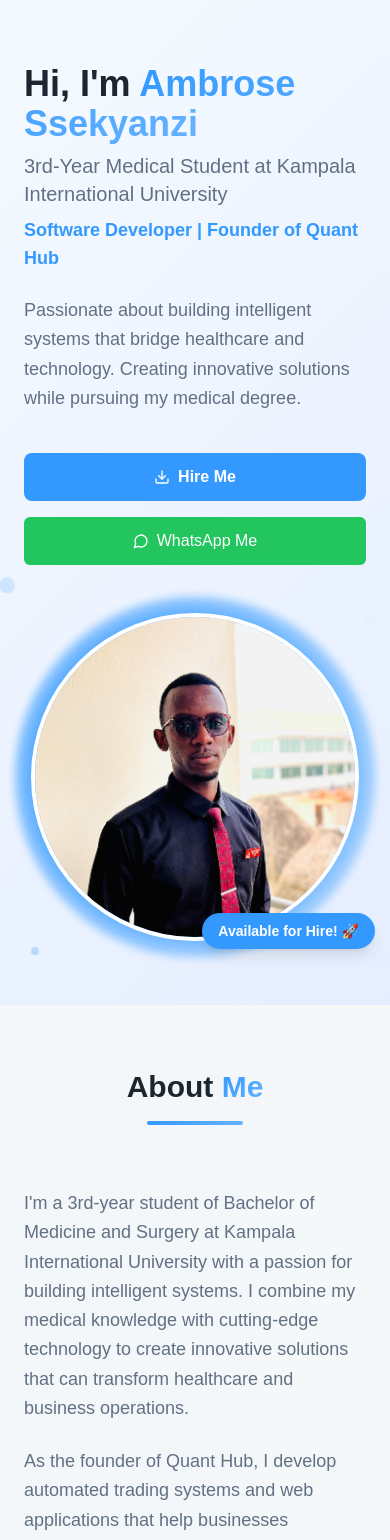
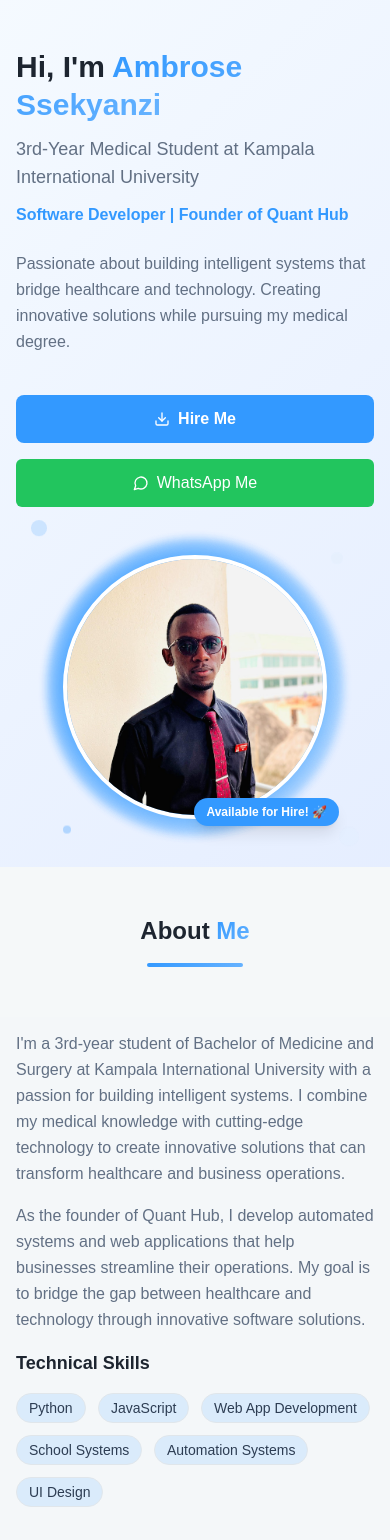
Before and after one commit to Ambrose17-glitch/ambrose-portfolio-hub-online, a React (Vite) app: page / in a window 390 px wide. Shown: the top 1540 px of the page. Built offline with nearby package versions, Linux system fonts and the light colour scheme.

Commit message:
Make website responsive
Ensure responsiveness across devices and update tagline.

```diff
--- a/src/components/About.tsx
+++ b/src/components/About.tsx
@@ -6,7 +6,7 @@ const About = () => {
     "JavaScript",
     "Web App Development",
     "School Systems",
-    "Trading Bots",
+    "Automation Systems",
     "UI Design"
   ];
 
@@ -24,7 +24,7 @@ const About = () => {
     {
       icon: TrendingUp,
       title: "Entrepreneur",
-      description: "Founder of Quant Hub trading solutions"
+      description: "Founder of Quant Hub - Business Solutions"
     },
     {
       icon: Palette,
@@ -37,7 +37,7 @@ const About = () => {
     <section id="about" className="section-padding bg-muted/30">
       <div className="container-max">
         <div className="text-center mb-16 animate-fade-in">
-          <h2 className="text-3xl md:text-4xl lg:text-5xl font-bold text-foreground mb-4">
+          <h2 className="text-2xl sm:text-3xl md:text-4xl lg:text-5xl font-bold text-foreground mb-4">
             About <span className="text-gradient">Me</span>
           </h2>
           <div className="w-24 h-1 primary-gradient mx-auto mb-6 rounded-full"></div>
@@ -45,22 +45,22 @@ const About = () => {
 
         <div className="grid lg:grid-cols-2 gap-12 items-center">
           {/* Bio Content */}
-          <div className="animate-slide-up space-y-6">
-            <p className="text-lg text-muted-foreground leading-relaxed">
+          <div className="animate-slide-up space-y-4 sm:space-y-6">
+            <p className="text-base sm:text-lg text-muted-foreground leading-relaxed">
               I'm a 3rd-year student of Bachelor of Medicine and Surgery at Kampala International University
               with a passion for building intelligent systems. I combine my medical knowledge with cutting-edge
               technology to create innovative solutions that can transform healthcare and business operations.
             </p>
 
-            <p className="text-lg text-muted-foreground leading-relaxed">
-              As the founder of Quant Hub, I develop automated trading systems and web applications
+            <p className="text-base sm:text-lg text-muted-foreground leading-relaxed">
+              As the founder of Quant Hub, I develop automated systems and web applications
               that help businesses streamline their operations. My goal is to bridge the gap between
               healthcare and technology through innovative software solutions.
             </p>
 
             {/* Skills */}
             <div className="space-y-4">
-              <h3 className="text-xl font-semibold text-foreground">Technical Skills</h3>
+              <h3 className="text-lg sm:text-xl font-semibold text-foreground">Technical Skills</h3>
               <div className="flex flex-wrap gap-3">
                 {skills.map((skill, index) => (
                   <span
--- a/src/components/Contact.tsx
+++ b/src/components/Contact.tsx
@@ -56,11 +56,11 @@ const Contact = () => {
     <section id="contact" className="section-padding bg-muted/30">
       <div className="container-max">
         <div className="text-center mb-16 animate-fade-in">
-          <h2 className="text-3xl md:text-4xl lg:text-5xl font-bold text-foreground mb-4">
+          <h2 className="text-2xl sm:text-3xl md:text-4xl lg:text-5xl font-bold text-foreground mb-4">
             Get In <span className="text-gradient">Touch</span>
           </h2>
           <div className="w-24 h-1 primary-gradient mx-auto mb-6 rounded-full"></div>
-          <p className="text-lg text-muted-foreground max-w-2xl mx-auto">
+          <p className="text-base sm:text-lg text-muted-foreground max-w-2xl mx-auto">
             Ready to collaborate on your next project? Let's discuss how we can bring your ideas to life.
           </p>
         </div>
@@ -69,11 +69,11 @@ const Contact = () => {
           {/* Contact Information */}
           <div className="animate-slide-up space-y-8">
             <div className="space-y-6">
-              <h3 className="text-2xl font-semibold text-foreground">Let's Connect</h3>
+              <h3 className="text-xl sm:text-2xl font-semibold text-foreground">Let's Connect</h3>
               <p className="text-muted-foreground leading-relaxed">
                 I'm always open to discussing new opportunities, interesting projects,
                 or potential collaborations. Whether you need a web application,
-                consultation on medical technology, or want to explore trading automation,
+                consultation on medical technology, or want to explore business automation,
                 I'd love to hear from you.
               </p>
             </div>
--- a/src/components/Hero.tsx
+++ b/src/components/Hero.tsx
@@ -18,20 +18,20 @@ const Hero = () => {
         <div className="grid lg:grid-cols-2 gap-12 items-center">
           {/* Text Content */}
           <div className="animate-fade-in space-y-6">
-            <div className="space-y-2">
-              <h1 className="text-4xl md:text-5xl lg:text-6xl font-bold text-foreground">
+            <div className="space-y-3 sm:space-y-4">
+              <h1 className="text-3xl sm:text-4xl md:text-5xl lg:text-6xl font-bold text-foreground leading-tight">
                 Hi, I'm{" "}
                 <span className="text-gradient">Ambrose Ssekyanzi</span>
               </h1>
-              <p className="text-xl md:text-2xl text-muted-foreground font-medium">
+              <p className="text-lg sm:text-xl md:text-2xl text-muted-foreground font-medium">
                 3rd-Year Medical Student at Kampala International University
               </p>
-              <p className="text-lg md:text-xl text-primary font-semibold">
+              <p className="text-base sm:text-lg md:text-xl text-primary font-semibold">
                 Software Developer | Founder of Quant Hub
               </p>
             </div>
 
-            <p className="text-lg text-muted-foreground max-w-2xl leading-relaxed">
+            <p className="text-base sm:text-lg text-muted-foreground max-w-2xl leading-relaxed">
               Passionate about building intelligent systems that bridge healthcare and technology.
               Creating innovative solutions while pursuing my medical degree.
             </p>
@@ -81,7 +81,7 @@ const Hero = () => {
                 <img
                   src={profileImage}
                   alt="Ambrose Ssekyanzi - Medical Student & Software Developer"
-                  className="w-80 h-80 lg:w-96 lg:h-96 object-cover object-top group-hover:scale-110 transition-transform duration-700 ease-out"
+                  className="w-64 h-64 sm:w-80 sm:h-80 lg:w-96 lg:h-96 object-cover object-top group-hover:scale-110 transition-transform duration-700 ease-out"
                 />
 
                 {/* Overlay for extra polish */}
@@ -89,7 +89,7 @@ const Hero = () => {
               </div>
 
               {/* Floating Badge */}
-              <div className="absolute -bottom-4 -right-4 bg-primary text-primary-foreground px-4 py-2 rounded-full text-sm font-semibold shadow-lg animate-bounce">
+              <div className="absolute -bottom-3 -right-3 sm:-bottom-4 sm:-right-4 bg-primary text-primary-foreground px-3 py-1.5 sm:px-4 sm:py-2 rounded-full text-xs sm:text-sm font-semibold shadow-lg animate-bounce">
                 Available for Hire! 🚀
               </div>
             </div>
--- a/src/components/Projects.tsx
+++ b/src/components/Projects.tsx
@@ -26,8 +26,8 @@ const Projects = () => {
     },
     {
       id: 3,
-      title: "Deriv Trading Robots",
-      description: "Automated trading bots for Deriv platform using advanced algorithms and market analysis. Features risk management, real-time monitoring, and customizable trading strategies for optimal performance.",
+      title: "Business Automation Systems",
+      description: "Advanced automation systems for business operations using intelligent algorithms and data analysis. Features process optimization, real-time monitoring, and customizable workflow management for enhanced productivity.",
       image: tradingRobotsImage,
       techStack: ["Python", "TensorFlow", "Pandas", "API Integration", "Machine Learning"],
       liveUrl: "#",
@@ -49,7 +49,7 @@ const Projects = () => {
           </p>
         </div>
 
-        <div className="grid lg:grid-cols-3 md:grid-cols-2 gap-8">
+        <div className="grid grid-cols-1 md:grid-cols-2 lg:grid-cols-3 gap-6 sm:gap-8">
           {projects.map((project, index) => (
             <div
               key={project.id}
@@ -61,14 +61,14 @@ const Projects = () => {
                 <img
                   src={project.image}
                   alt={project.title}
-                  className="w-full h-48 object-cover transition-transform duration-500 group-hover:scale-110"
+                  className="w-full h-40 sm:h-48 object-cover transition-transform duration-500 group-hover:scale-110"
                 />
                 <div className="absolute inset-0 bg-primary/20 opacity-0 group-hover:opacity-100 transition-opacity duration-300"></div>
               </div>
 
               {/* Project Content */}
-              <div className="p-6 space-y-4">
-                <h3 className="text-xl font-semibold text-foreground group-hover:text-primary transition-colors">
+              <div className="p-4 sm:p-6 space-y-4">
+                <h3 className="text-lg sm:text-xl font-semibold text-foreground group-hover:text-primary transition-colors">
                   {project.title}
                 </h3>
 
--- a/src/index.css
+++ b/src/index.css
@@ -49,6 +49,7 @@
     --shadow-soft: 0 4px 20px -2px hsl(var(--primary) / 0.1);
     --shadow-medium: 0 8px 30px -4px hsl(var(--primary) / 0.15);
     --shadow-strong: 0 12px 40px -8px hsl(var(--primary) / 0.2);
+    --shadow-glow: 0 0 40px hsl(var(--primary-glow) / 0.4);
 
     /* Smooth transitions */
     --transition-smooth: all 0.3s cubic-bezier(0.4, 0, 0.2, 1);
@@ -145,7 +146,7 @@
   }
 
   .section-padding {
-    @apply py-16 px-6 md:py-24 md:px-8 lg:px-12;
+    @apply py-12 px-4 sm:py-16 sm:px-6 md:py-20 md:px-8 lg:py-24 lg:px-12;
   }
 
   .container-max {
```
